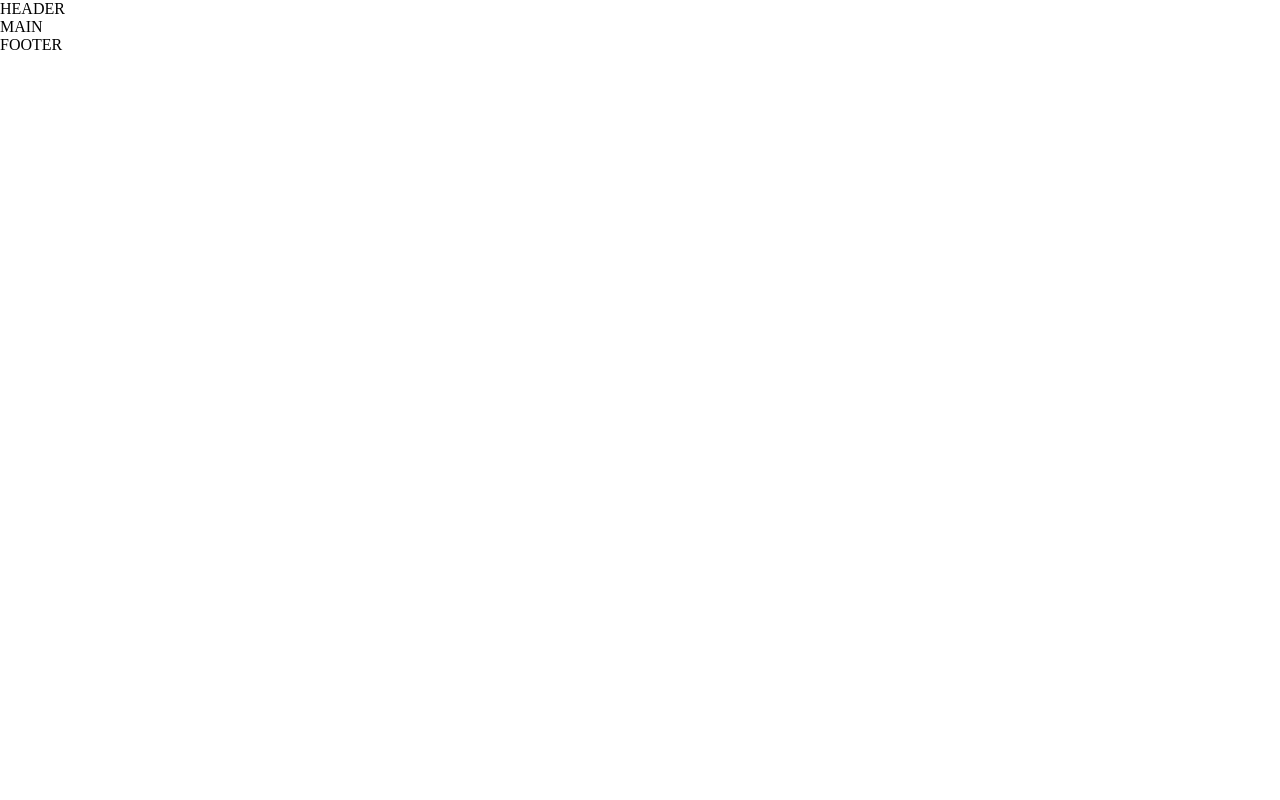
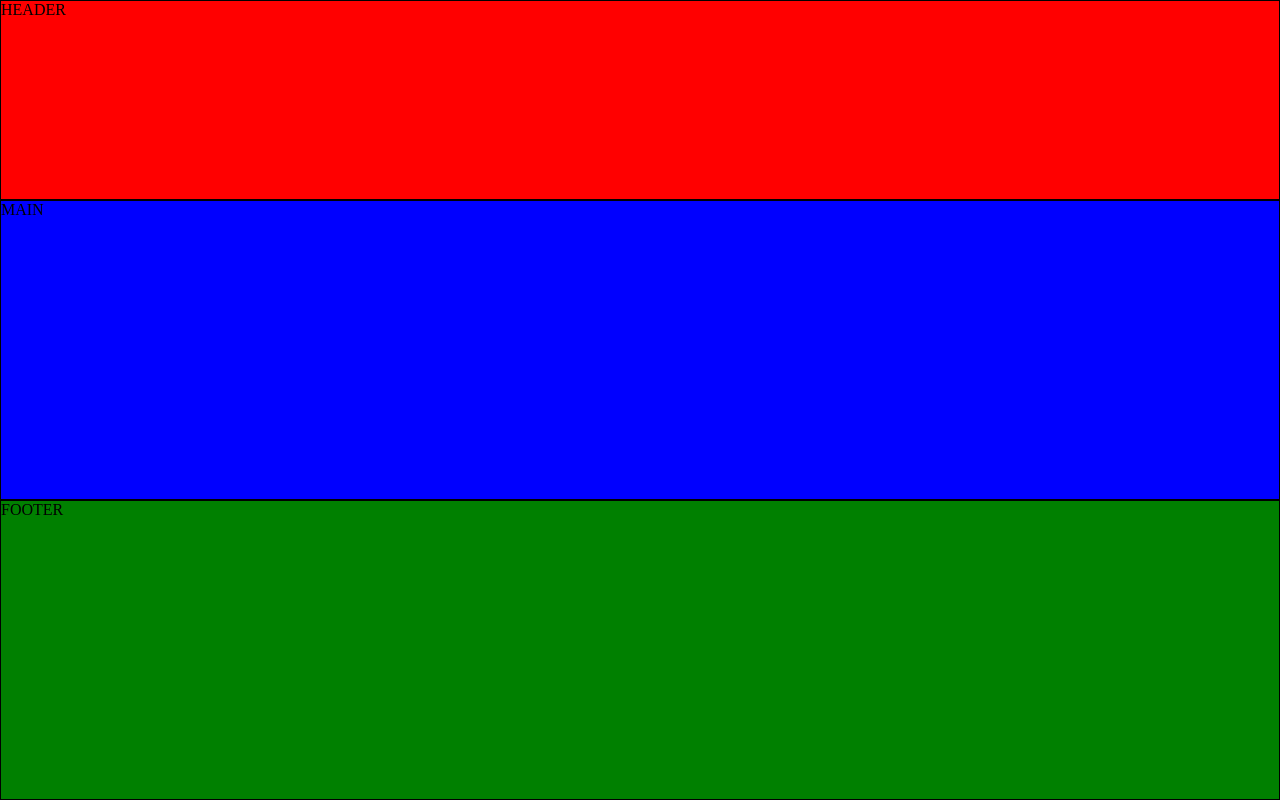
Before and after one commit to Afrodario/proj-html-vuejs, a Vue app: page / in a window 1280 px wide. Built offline with nearby package versions, Linux system fonts and the light colour scheme.

Commit message:
03. Definiti debug delle macro-sezioni iniziali

```diff
--- a/src/assets/style/common.scss
+++ b/src/assets/style/common.scss
@@ -3,3 +3,7 @@
     margin: 0;
     box-sizing: border-box;
 }
+
+.debug {
+    border: 1px solid black;
+}
--- a/src/components/EduFooter.vue
+++ b/src/components/EduFooter.vue
@@ -1,5 +1,5 @@
 <template>
-  <footer>
+  <footer class="debug">
       FOOTER
   </footer>
 </template>
@@ -11,5 +11,10 @@ export default {
 </script>
 
 <style lang="scss" scoped>
-
+    // Inizio footer
+    footer {
+        height: 300px;
+        background-color: green;
+    }
+    // Fine footer
 </style>
--- a/src/components/EduHeader.vue
+++ b/src/components/EduHeader.vue
@@ -1,5 +1,5 @@
 <template>
-  <header>
+  <header class="debug">
       HEADER
   </header>
 </template>
@@ -12,5 +12,10 @@ export default {
 </script>
 
 <style lang="scss" scoped>
-
+    // Inizio header
+    header {
+        height: 200px;
+        background-color: red;
+    }
+    // Fine header
 </style>
--- a/src/components/EduMain.vue
+++ b/src/components/EduMain.vue
@@ -1,5 +1,5 @@
 <template>
-  <main>
+  <main class="debug">
       MAIN
   </main>
 </template>
@@ -11,5 +11,11 @@ export default {
 </script>
 
 <style lang="scss" scoped>
+// Inizio main
+main {
+    height: calc(100vh - 500px);
+    background-color: blue;
+}
+// Fine main
 
 </style>
```
